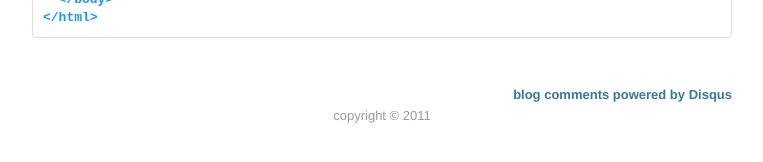
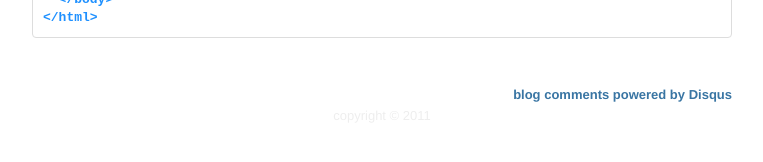
Before and after one commit to antonr/antonr.github.com, a Jekyll site: the page built from _posts/2011-03-27-pygments-themes-preivew.markdown, in a window 1280 px wide. Shown: the part 573-735 px from the top of the page, without its empty margins (258-1021 px from the left). Built offline with Jekyll 4.4.1, drawn with Linux system fonts in a browser that asks for light colours; Markdown is read by kramdown in place of the engine named in the settings; comment, search, counter and statistics services are not loaded.

Commit message:
minor tweaks

```diff
--- a/_layouts/default.html
+++ b/_layouts/default.html
@@ -2,11 +2,21 @@
 <html lang="en">
   <head>
     <meta charset="utf-8">
-    <title>{{ page.title }}</title>
-    <meta name="description" content="Easy HTML5 Template">
-    <meta name="author" content="">
+    <title>{{ page.title }} - Anton's Blog</title>
+    <meta name="author" content="Anton Rogov">
     <link rel="stylesheet" href="/stylesheets/style.css">
-    <link rel="stylesheet" href="/stylesheets/themes.css">
+    {% if page.stylesheet %}<link rel="stylesheet" href="/stylesheets/{{ page.stylesheet }}">{% endif %}
+  </head>
+  <body>
+    <div id="main">
+      <h1><a href="/">Anton's Blog</a> &raquo; {{ page.title }}</h1>
+      <div id="content">
+        {{ content }}
+      </div>
+      <footer>
+      	copyright &copy; {{ 'now' | date: "%Y" }}
+      </footer>
+    </div>
     <script type="text/javascript">
       var _gaq = _gaq || [];
       _gaq.push(['_setAccount', 'UA-22082285-2']);
@@ -18,16 +28,5 @@
         var s = document.getElementsByTagName('script')[0]; s.parentNode.insertBefore(ga, s);
       })();
     </script>
-  </head>
-  <body>
-    <div id="main">
-      <h1><a href="/">Anton's Blog</a> &raquo; {{ page.title }}</h1>
-      <div id="content">
-        {{ content }}
-      </div>
-      <footer>
-      	copyright &copy; {{ 'now' | date: "%Y" }}
-      </footer>
-    </div>
   </body>
 </html>
--- a/_posts/2011-03-27-pygments-themes-preivew.markdown
+++ b/_posts/2011-03-27-pygments-themes-preivew.markdown
@@ -1,6 +1,7 @@
 ---
 layout: post
 title: Pygments Themes Preview
+stylesheet: themes.css
 ---
 
 <script type="text/javascript" charset="utf-8">
--- a/stylesheets/style.css
+++ b/stylesheets/style.css
@@ -15,6 +15,7 @@
   margin: 0 auto;
 }
   footer {
+    color: #eee;
     text-align: center;
   }
 .highlight {
```
